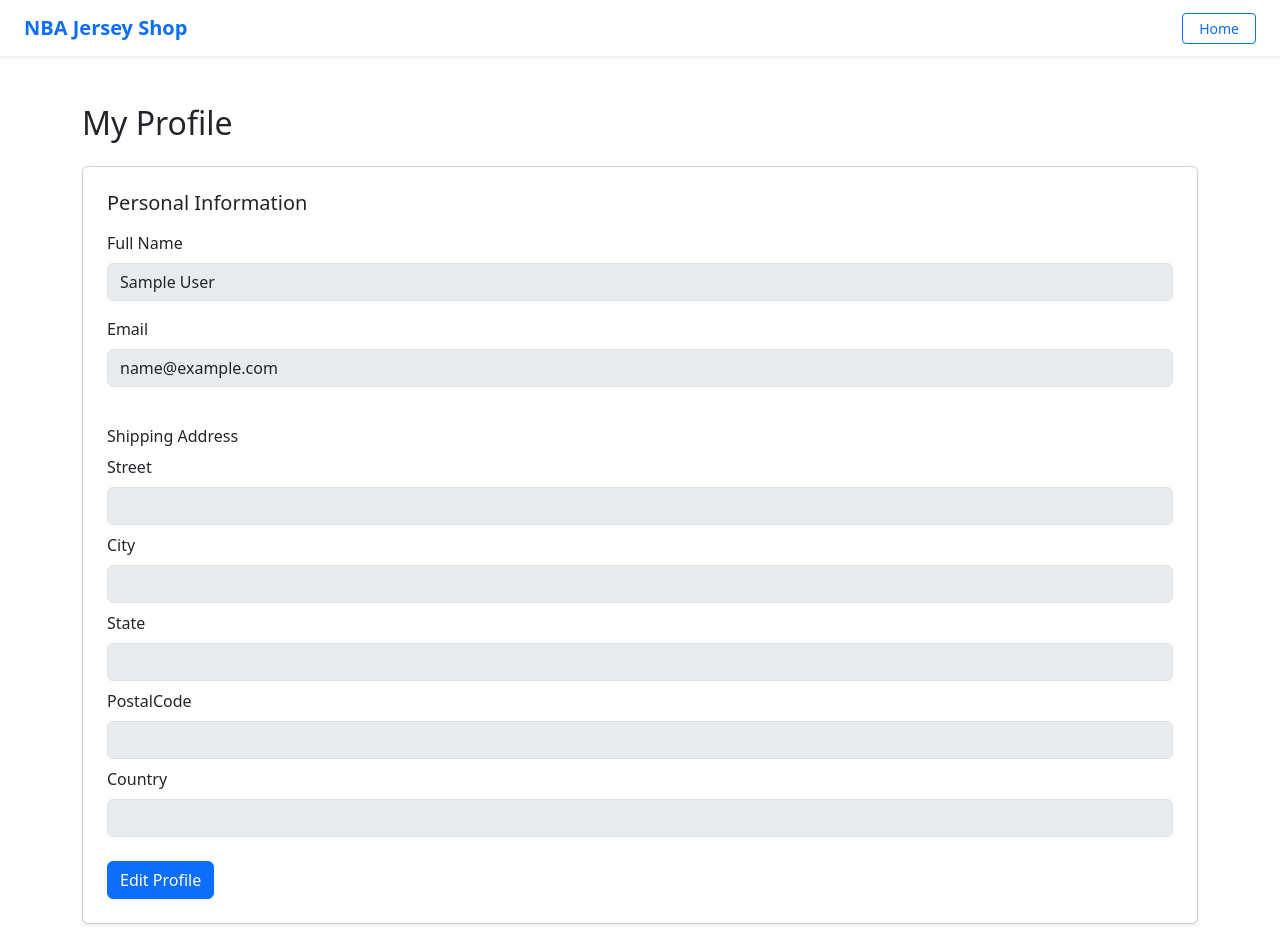
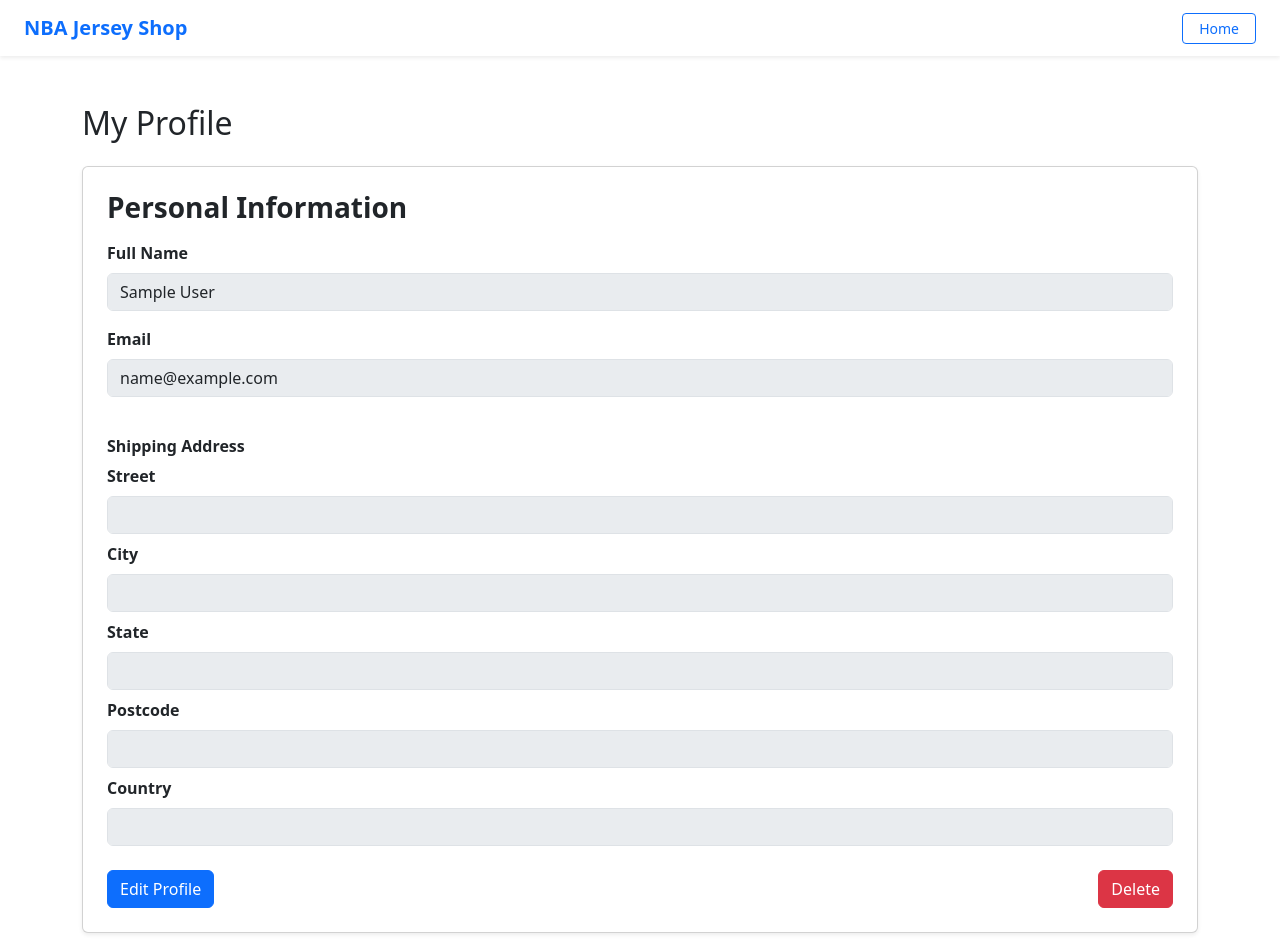
Before and after one commit to kimlengthai/nba-jersey-app, a React (Vite) app in the folder client/: page /profile in a window 1280 px wide. Shown: the top 946 px of the page. Built offline with nearby package versions, Linux system fonts and the light colour scheme; sample sign-in values are in the browser's storage.

Commit message:
Add delete operation + confirmation message upon clicking delete button

```diff
--- a/client/package.json
+++ b/client/package.json
@@ -14,6 +14,7 @@
     "bootstrap": "^5.3.6",
     "react": "^19.1.0",
     "react-dom": "^19.1.0",
+    "react-modal": "^3.16.3",
     "react-router-dom": "^7.6.2",
     "react-toastify": "^11.0.5"
   },
--- a/client/src/pages/MyProfile.jsx
+++ b/client/src/pages/MyProfile.jsx
@@ -2,8 +2,11 @@ import { useEffect, useState } from "react";
 import axios from "axios";
 import Navbar from "../components/Navbar";
 import { useNavigate } from "react-router-dom";
-  import { ToastContainer, toast } from 'react-toastify';
-  import 'react-toastify/dist/ReactToastify.css';
+import { ToastContainer, toast } from 'react-toastify';
+import 'react-toastify/dist/ReactToastify.css';
+import Modal from 'react-modal';
+
+Modal.setAppElement('#root');
 
 function MyProfile()
 {
@@ -24,6 +27,7 @@ function MyProfile()
     }
   });
 
+  const [showDeleteModal, setShowDeleteModal] = useState(false);
   const navigate = useNavigate();
 
   useEffect(() =>
@@ -115,6 +119,43 @@ function MyProfile()
         }
     };
 
+    // Delete user details
+    const handleDelete = async () =>
+    {
+        try
+        {
+            // Send a DELETE request to delete the user's data on the backend
+            await axios.delete(`http://localhost:3001/users/${user._id}`);
+            // Remove user data from localStorage
+            localStorage.removeItem("user");
+            // Redirect to the home page
+            navigate("/");
+        } catch (err)
+        {
+            console.error("Failed to delete user:", err);
+        }
+
+    };
+
+    // When user clicks Delete button, show modal
+    const onDeleteClick = () =>
+    {
+      setShowDeleteModal(true);
+    };
+
+    // Cancel deletion
+    const onDeleteCancel = () =>
+    {
+      setShowDeleteModal(false);
+    };
+
+    // Ok to delete
+    const onDeleteConfirm = () =>
+    {
+      setShowDeleteModal(false);
+      handleDelete();
+    };
+
   // If user data is not found, return a loading message
   if (!user) return <div>Loading...</div>;
 
@@ -128,10 +169,10 @@ function MyProfile()
 
       {/* Personal Information */}
       <div className="card p-4 shadow-sm mb-4">
-        <h5 className="mb-3">Personal Information</h5>
+        <h3 className="mb-3 fw-bold">Personal Information</h3>
 
         <div className="mb-3">
-          <label className="form-label">Full Name</label>
+          <label className="form-label fw-bold">Full Name</label>
           <input
             type="text"
             name="name"
@@ -143,7 +184,7 @@ function MyProfile()
         </div>
 
         <div className="mb-3">
-          <label className="form-label">Email</label>
+          <label className="form-label fw-bold">Email</label>
           <input
             type="email"
             name="email"
@@ -155,8 +196,8 @@ function MyProfile()
         </div>
 
         {/* Shipping Address */}
-        <h6 className="mt-4">Shipping Address</h6>
-        {["street", "city", "state", "postalCode", "country"].map((field) => (
+        <h6 className="mt-4 fw-bold">Shipping Address</h6>
+        {/* {["street", "city", "state", "postalCode", "country"].map((field) => (
           <div className="mb-2" key={field}>
             <label className="form-label text-capitalize">{field}</label>
             <input
@@ -168,9 +209,69 @@ function MyProfile()
               disabled={!editing}
             />
           </div>
-        ))}
+        ))} */}
 
-        <div className="mt-3">
+        <div className="mb-2">
+          <label className="form-label fw-bold">Street</label>
+          <input
+            type="text"
+            name="street"
+            className="form-control"
+            value={form.shippingAddress.street}
+            onChange={handleChange}
+            disabled={!editing}
+          />
+        </div>
+
+        <div className="mb-2">
+          <label className="form-label fw-bold">City</label>
+          <input
+            type="text"
+            name="city"
+            className="form-control"
+            value={form.shippingAddress.city}
+            onChange={handleChange}
+            disabled={!editing}
+          />
+        </div>
+
+        <div className="mb-2">
+          <label className="form-label fw-bold">State</label>
+          <input
+            type="text"
+            name="state"
+            className="form-control"
+            value={form.shippingAddress.state}
+            onChange={handleChange}
+            disabled={!editing}
+          />
+        </div>
+
+        <div className="mb-2">
+          <label className="form-label fw-bold">Postcode</label>
+          <input
+            type="text"
+            name="postalCode"
+            className="form-control"
+            value={form.shippingAddress.postalCode}
+            onChange={handleChange}
+            disabled={!editing}
+          />
+        </div>
+
+        <div className="mb-2">
+          <label className="form-label fw-bold">Country</label>
+          <input
+            type="text"
+            name="country"
+            className="form-control"
+            value={form.shippingAddress.country}
+            onChange={handleChange}
+            disabled={!editing}
+          />
+        </div>
+
+        <div className="mt-3 d-flex justify-content-between">
           {!editing ? (
             <button className="btn btn-primary" onClick={() => setEditing(true)}>
               Edit Profile
@@ -182,8 +283,55 @@ function MyProfile()
             </button>
             </>
           )}
+          <button className="btn btn-danger ms-2" onClick={onDeleteClick}>
+            Delete
+          </button>
         </div>
       </div>
+
+      { /* Confirmation Modal */ }
+      <Modal
+      isOpen={showDeleteModal}
+      onRequestClose={onDeleteCancel}
+      contentLabel="Confirm Account Deletion"
+      aria={{
+        labelledby: "modal-title",
+        describedby: "modal-description"
+      }}
+      style={{
+        overlay:
+        {
+          backgroundColor: 'rgba(0, 0, 0, 0.5)',
+          display: 'flex',
+          alignItems: 'center',
+          justifyContent: 'center'
+        },
+        content:
+        {
+          width: '90%',
+          maxWidth: '500px',
+          maxHeight: '90%',
+          margin: 'auto',
+          padding: '16px',
+          borderRadius: '12px',
+          /* This resets the modal size for margin control */
+          inset: 'auto',
+          boxSizing: 'border-box'
+        }
+      }}>
+
+      <h3 className="fw-bold mb-3" id="modal-title">Delete Confirmation</h3>
+      <p className="bg-danger text-white rounded p-3 mb-4 text-wrap text-break ms-2" id="modal-description">Are you sure you want to delete your account? This account cannot be undone.</p>
+
+      <div className="d-flex justify-content-between flex-column flex-sm-row gap-2 mt-4">
+        <button className="btn btn-secondary ms-2" onClick={onDeleteCancel}>
+        Cancel
+        </button>
+        <button className="btn btn-danger ms-2" onClick={onDeleteConfirm}>
+        Delete
+        </button>
+      </div>
+      </Modal>
 
       {/* Payment Methods */}
       <div className="card p-4 shadow-sm mb-4">
```
Also changed, not shown: 2 other files (tests, documents, lock files or other folders).
